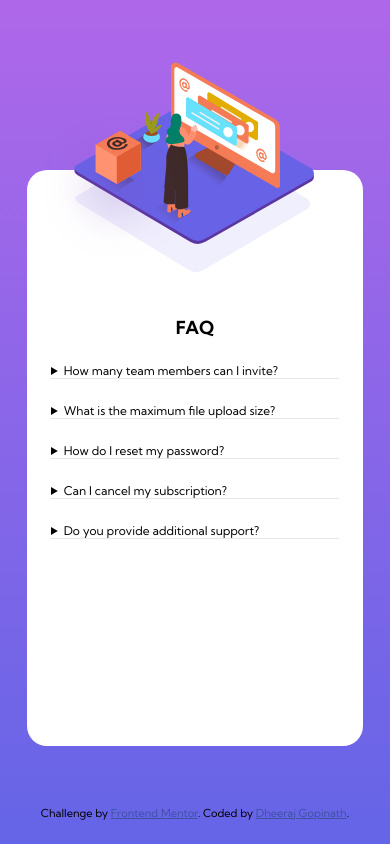
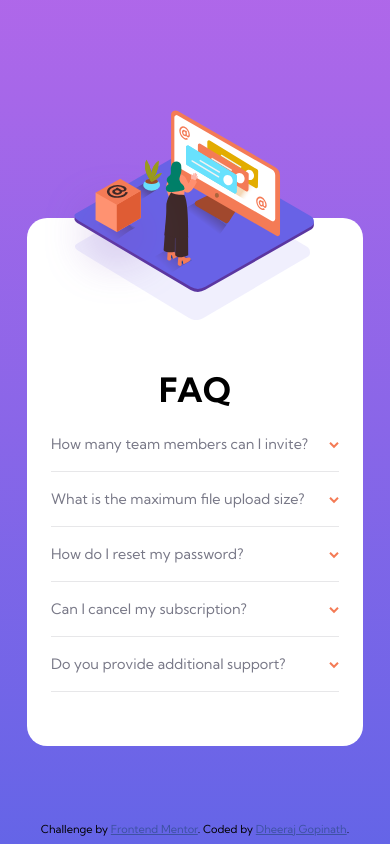
Before and after one commit to dheerajgopi/frontendmentor-challenge, a website: page public/faq-accordion-card/index.html in a window 390 px wide. Drawn offline with Linux system fonts and the light colour scheme.

Commit message:
FAQ item layout

```diff
--- a/public/faq-accordion-card/index.css
+++ b/public/faq-accordion-card/index.css
@@ -5,6 +5,11 @@
 * {
     box-sizing: border-box;
     padding: 0;
+    margin: 0;
+}
+
+h1 {
+    font-size: 2.8em;
     margin: 0;
 }
 
@@ -19,7 +24,6 @@ body {
     position: relative;
     min-height: 100vh;
     width: 100%;
-    height: 100%;
     display: flex;
     flex-flow: column nowrap;
     align-items: center;
@@ -28,11 +32,20 @@ body {
     background-repeat: no-repeat;
 }
 
+summary {
+    list-style-type: none;
+}
+
+summary::-webkit-details-marker {
+    display: none;
+}
+
 /* card layout */
 
 .main-container {
-    width: 73rem;
-    height: 42rem;
+    position: relative;
+    width: 80rem;
+    height: 43rem;
 }
 
 #faq-wrapper {
@@ -50,35 +63,97 @@ body {
     flex: 1 50%;
     background: url(images/illustration-woman-online-desktop.svg), url(images/bg-pattern-desktop.svg);
     background-repeat: no-repeat, no-repeat;
-    background-position: -7rem 5rem, -48rem -25rem;
+    background-position: -7rem 6rem, -48rem -24rem;
 }
 
 .faq-content {
     flex: 1 50%;
+    padding-left: 1rem;
+    padding-right: 10rem;
+    padding-bottom: 6rem;
+    overflow-y: scroll;
+    scrollbar-width: none; /* Firefox */
+    -ms-overflow-style: none; /* IE 10+ */
 }
 
-#faq-wrapper h1 {
-    text-align: center;
+.faq-content::-webkit-scrollbar {
+    width: 0px;
+    background: transparent; /* Chrome/Safari/Webkit */
+}
+
+.faq-heading {
+    padding-top: 6rem;
+    padding-bottom: 4rem;
+}
+
+.faq-list {
+    display: flex;
+    flex-flow: column nowrap;
 }
 
 .faq-item {
+    flex-grow: 1;
     border-bottom: 1px solid hsl(240, 5%, 91%);
+    margin-bottom: 1.5rem;
+    padding-bottom: 1.5rem;
+}
+
+.faq-qtn {
+    font-size: 1.2rem;
+    color: hsl(240, 6%, 50%);
+    cursor: pointer;
+}
+
+.faq-qtn::after {
+    content: url(images/icon-arrow-down.svg);
+    float: right;
+}
+
+.faq-qtn:hover {
+    color: hsl(14, 88%, 65%);
+}
+
+.faq-ans {
+    padding-top: 1.2rem;
+    padding-right: 1.2rem;
+    color: hsl(240, 6%, 50%);
+}
+
+/* accordion open */
+
+.faq-item[open] .faq-qtn {
+    font-weight: 700;
+    color: black;
+}
+
+.faq-item[open] .faq-qtn::after {
+    transform: rotate(180deg);
+}
+
+.cube-fg {
+    position: absolute;
+    background: url(images/illustration-box-desktop.svg);
+    width: 14rem;
+    height: 13rem;
+    top: 17rem;
+    left: -9.7%;
 }
 
 /* mobile device card layout */
 @media only screen and (max-width: 1000px) {
     .main-container {
-        padding: 10rem 0 4rem 0;
+        padding: 14rem 0 4rem 0;
         width: 28rem;
         height: 62rem;
     }
 
-    .faq-item {
-        margin: 2rem;
+    #faq-wrapper {
+        flex-flow: column nowrap;
     }
 
-    #faq-wrapper {
-        flex-flow: column nowrap;
+    .faq-heading {
+        padding-top: 1rem;
+        padding-bottom: 2rem;
     }
 
     .faq-bg {
@@ -96,14 +171,24 @@ body {
 
     .faq-content {
         flex: 1 70%;
+        padding-left: 2rem;
+        padding-right: 2rem;
+    }
+
+    .faq-content h1 {
+        text-align: center;
+    }
+
+    .cube-fg {
+        display: none;
     }
 }
 
 /* footer */
 
 .attribution {
-    position: relative;
-    bottom: -5rem;
+    position: absolute;
+    bottom: 1%;
     font-size: 11px;
     text-align: center;
 }
--- a/public/faq-accordion-card/index.html
+++ b/public/faq-accordion-card/index.html
@@ -12,37 +12,40 @@
 
 <body>
   <div class="main-container">
+    <div class="cube-fg"></div>
     <div id="faq-wrapper">
       <div class="faq-bg"></div>
       <section class="faq-content">
-        <h1>FAQ</h1>
+        <h1 class="faq-heading">FAQ</h1>
+        <div class="faq-list">
           <details class="faq-item">
-          <summary>How many team members can I invite?</summary>
-          <p>You can invite up to 2 additional users on the Free plan. There is no limit on
+            <summary class="faq-qtn">How many team members can I invite?</summary>
+            <p class="faq-ans">You can invite up to 2 additional users on the Free plan. There is no limit on
               team members for the Premium plan.</p>
           </details>
           <details class="faq-item">
-          <summary>What is the maximum file upload size?</summary>
-          <p>No more than 2GB. All files in your account must fit your allotted storage space.</p>
+            <summary class="faq-qtn">What is the maximum file upload size?</summary>
+            <p class="faq-ans">No more than 2GB. All files in your account must fit your allotted storage space.</p>
           </details>
           <details class="faq-item">
-          <summary>How do I reset my password?</summary>
-          <p>Click “Forgot password” from the login page or “Change password” from your profile page. A reset link will be emailed to you.</p>
+            <summary class="faq-qtn">How do I reset my password?</summary>
+            <p class="faq-ans">Click “Forgot password” from the login page or “Change password” from your profile page. A reset link will be emailed to you.</p>
           </details>
           <details class="faq-item">
-          <summary>Can I cancel my subscription?</summary>
-          <p>Yes! Send us a message and we’ll process your request no questions asked.</p>
+            <summary class="faq-qtn">Can I cancel my subscription?</summary>
+            <p class="faq-ans">Yes! Send us a message and we’ll process your request no questions asked.</p>
           </details>
           <details class="faq-item">
-          <summary>Do you provide additional support?</summary>
-          <p>Chat and email support is available 24/7. Phone lines are open during normal business hours.</p>
+            <summary class="faq-qtn">Do you provide additional support?</summary>
+            <p class="faq-ans">Chat and email support is available 24/7. Phone lines are open during normal business hours.</p>
           </details>
+        </div>
       </section>
+    </div>
   </div>
   <div class="attribution">
     Challenge by <a href="https://www.frontendmentor.io?ref=challenge" target="_blank">Frontend Mentor</a>.
     Coded by <a href="https://github.com/dheerajgopi" target="_blank">Dheeraj Gopinath</a>.
   </div>
-  </div>
 </body>
 </html>
```
Lines whose indentation alone changed are shown as unchanged.
